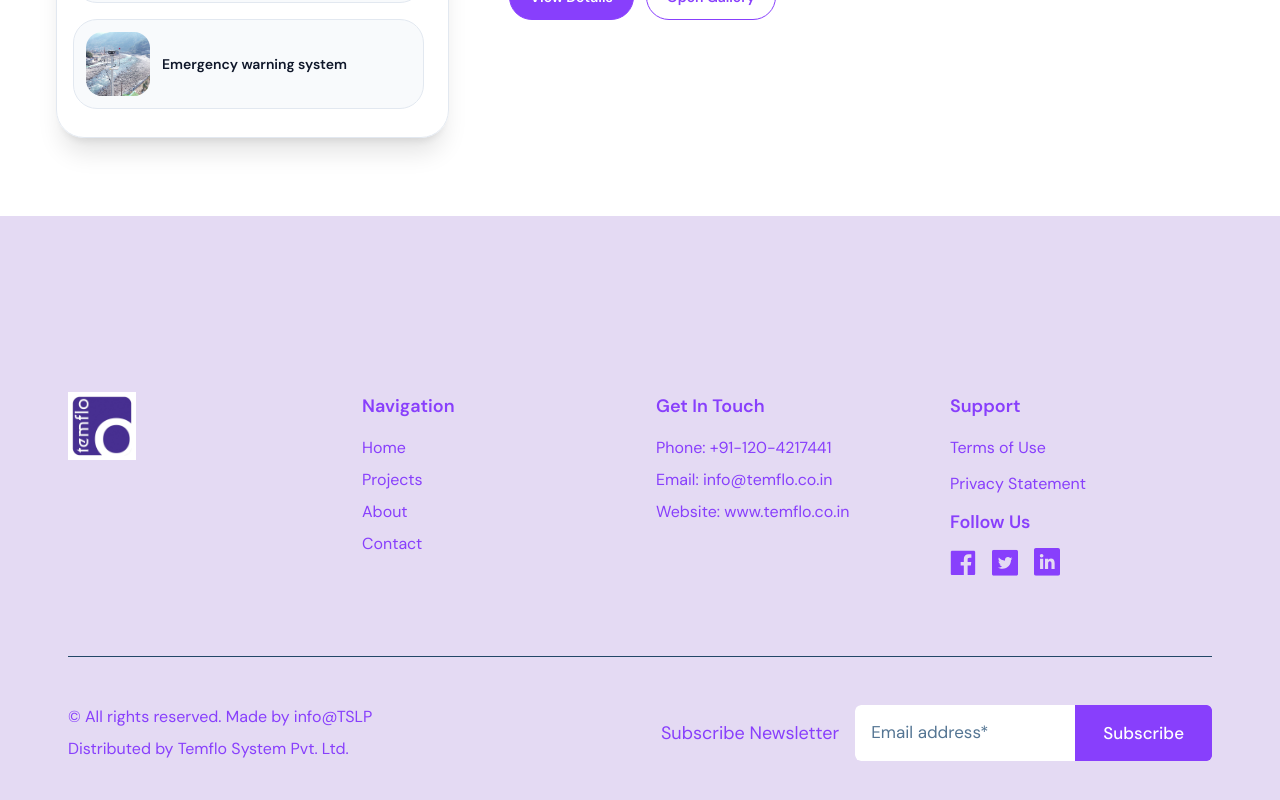
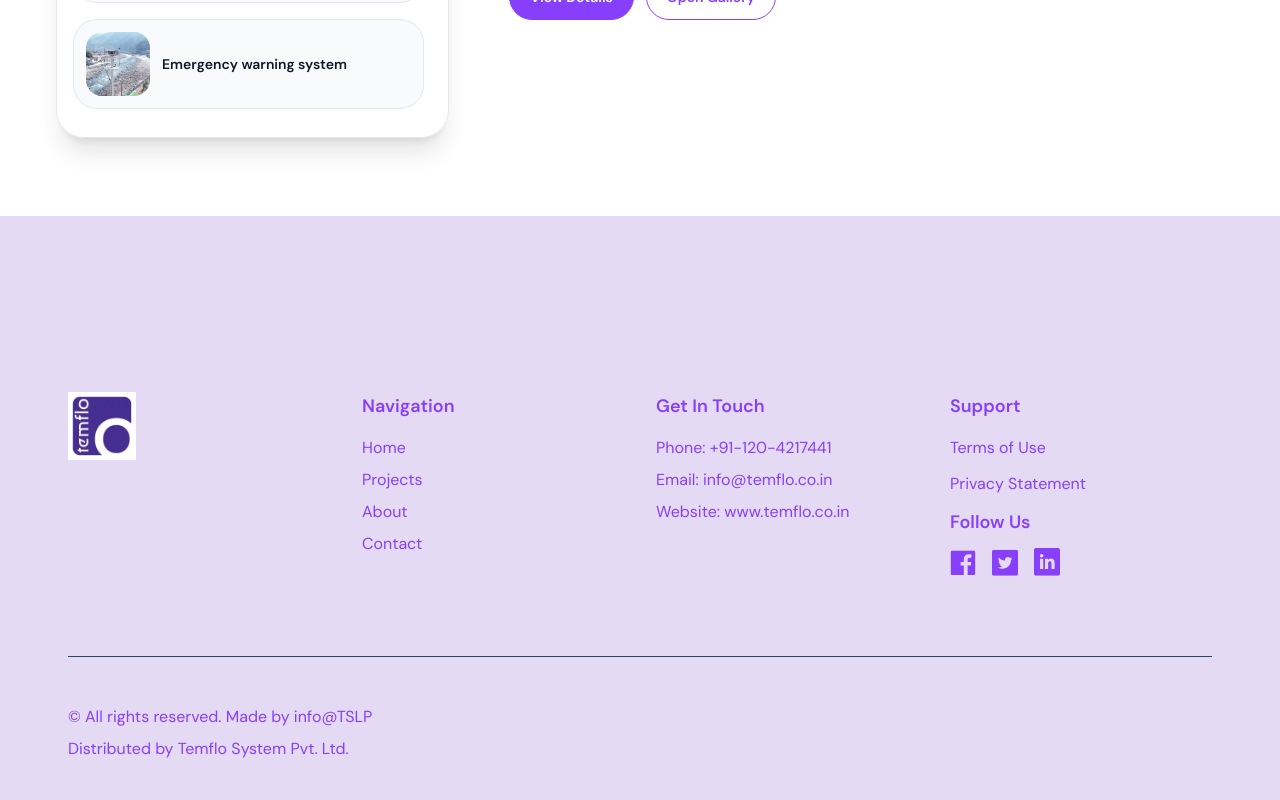
Before and after one commit to Ritvik-Shini/Temflo-colab, a Next.js app: page /blog in a window 1280 px wide. Shown: the part 990-1790 px from the top of the page. Built offline with nearby package versions, Linux system fonts and the light colour scheme.

Commit message:
newchanges

```diff
--- a/src/app/(site)/blog/page.tsx
+++ b/src/app/(site)/blog/page.tsx
@@ -16,7 +16,7 @@ const BlogPage = () => {
     return (
         <>
             <HeroSub
-                title="Welcome to Our Project"
+                title="Projects"
                 description="Each of our project is distinguishable, every facility different, and each client unique. Through these projects, we have developed a strong understanding of the procedures and strategies to position our project teams and clients for success."
                 breadcrumbLinks={breadcrumbLinks}
             />
--- a/src/components/Home/Conferences/index.tsx
+++ b/src/components/Home/Conferences/index.tsx
@@ -36,7 +36,7 @@ const Conferences = () => {
               href="/blog"
               className="btn_outline btn-2 hover-outline-slide-down"
             >
-              <span>More Projects</span>
+              <span>Explore</span>
             </Link>
           </div>
         </div>
--- a/src/components/Layout/Footer/index.tsx
+++ b/src/components/Layout/Footer/index.tsx
@@ -173,27 +173,9 @@ const Footer: FC = () => {
                         </p>
                     </div>
 
-                    {/* Newsletter Section */}
-                    <div className="md:col-span-6 col-span-12">
-                        <div className="flex flex-col sm:flex-row gap-4 items-start sm:items-center justify-end">
-                            <p className="text-base sm:text-lg text-primary font-normal whitespace-nowrap">
-                                Subscribe Newsletter
-                            </p>
-                            <form className="newsletter-form w-full sm:w-auto flex rounded-md overflow-hidden">
-                                <input
-                                    type="email"
-                                    placeholder="Email address*"
-                                    className="flex-1 sm:flex-none p-3 sm:p-4 text-sm sm:text-base border-0 rounded-l-md outline-0 dark:bg-darkmode dark:text-white"
-                                />
-                                <button
-                                    type="submit"
-                                    className="btn btn-1 hover-filled-slide-down bg-primary rounded-r-md"
-                                >
-                                    <span className="!border-0 !text-white text-sm sm:text-base">Subscribe</span>
-                                </button>
-                            </form>
-                        </div>
-                    </div>
+
+
+
                 </div>
             </div>
         </footer>
```
